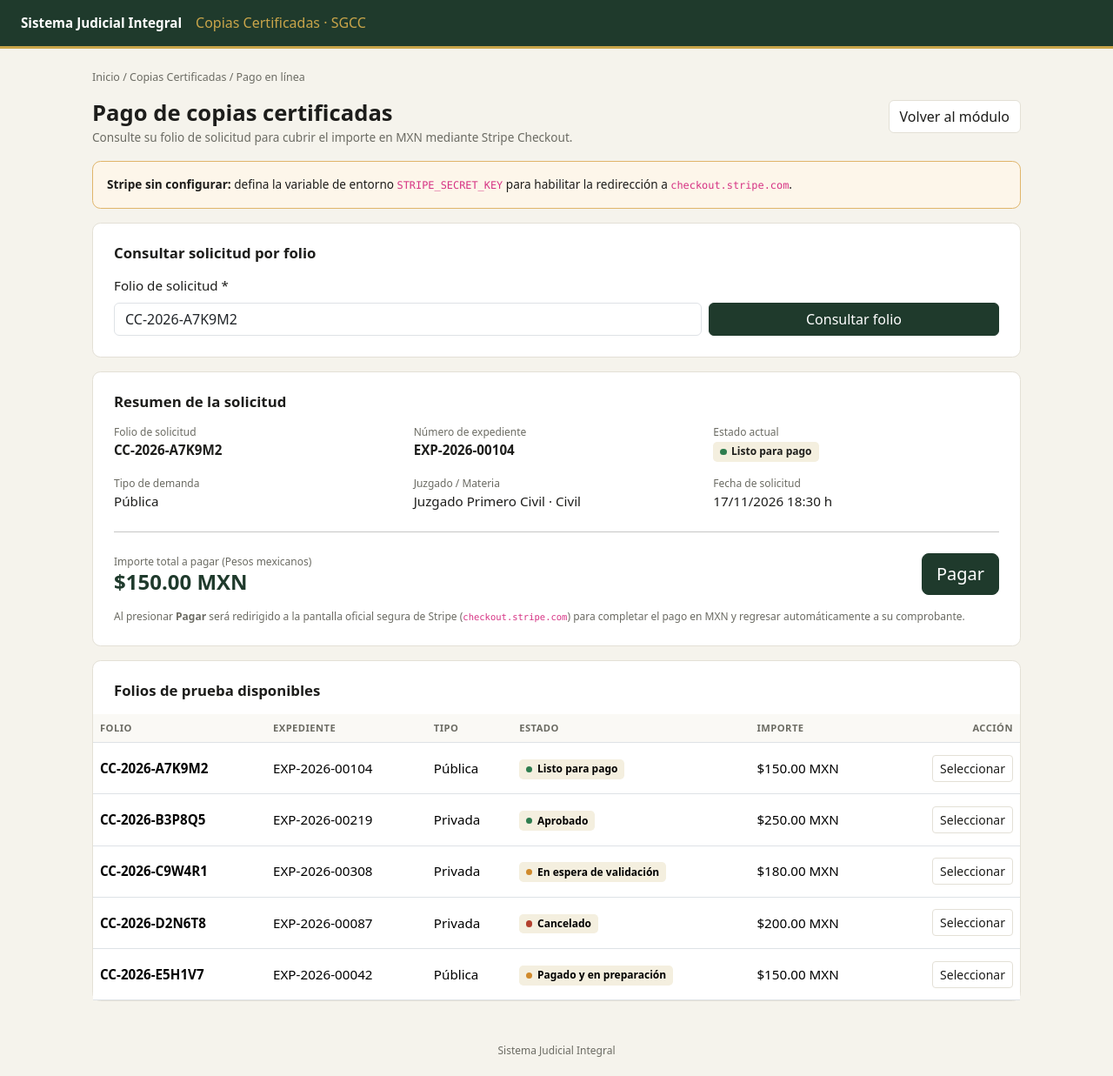
After one commit to sij-utez-2026/Sistema_Judicial, a Java web app: page /copias/publico/pago?folio=CC-2026-A7K9M2 in a window 1280 px wide. The commit adds this page. Shown: the whole page at 87% size. Run offline with Tomcat 11, a stand-in JSP engine, Linux system fonts and the light colour scheme; data that the repository does not hold is empty.

Commit message:
feat(copias): servlets y vistas del portal de pago y comprobante Stripe (RF 4.1)

```diff
--- a/src/main/webapp/WEB-INF/jsp/copias/menu.jsp
+++ b/src/main/webapp/WEB-INF/jsp/copias/menu.jsp
@@ -7,6 +7,7 @@
   - TODO: cuando el núcleo tenga login, mostrar cada opción solo a los roles de la tabla de roles del DFR.
 --%>
 <n:menu-item clave="inicio" url="/copias" texto="Inicio" icono="inicio"/>
+<n:menu-item clave="pago" url="/copias/publico/pago" texto="Pago en línea (Stripe)" icono="documento"/>
 <n:menu-item clave="validacion" texto="Validación de solicitudes" icono="documento"/>
 <n:menu-item clave="entregas" texto="Entregas" icono="carpeta"/>
 <n:menu-item clave="solicitudes" texto="Consulta de solicitudes" icono="buscar"/>
--- /dev/null
+++ b/src/main/webapp/WEB-INF/jsp/copias/publico/pago.jsp
@@ -0,0 +1,157 @@
+<%@ page contentType="text/html;charset=UTF-8" pageEncoding="UTF-8" %>
+<%@ taglib prefix="c" uri="jakarta.tags.core" %>
+<%@ taglib prefix="t" tagdir="/WEB-INF/tags" %>
+<%@ taglib prefix="n" tagdir="/WEB-INF/tags/nucleo" %>
+<%-- Portal público de pago de copias certificadas mediante Stripe Checkout en MXN (RF 4.1) --%>
+<t:layout-publico titulo="Pago de copias certificadas" subtitulo="Copias Certificadas · SGCC">
+    <jsp:attribute name="estilos">
+        <link rel="stylesheet" href="<c:url value='/recursos/copias/css/copias.css'/>">
+    </jsp:attribute>
+    <jsp:body>
+        <n:migas>
+            <a href="<c:url value='/copias'/>">Copias Certificadas</a> / Pago en línea
+        </n:migas>
+
+        <n:encabezado titulo="Pago de copias certificadas"
+                      descripcion="Consulte su folio de solicitud para cubrir el importe en MXN mediante Stripe Checkout.">
+            <a class="btn btn-sij-secundario" href="<c:url value='/copias'/>">Volver al módulo</a>
+        </n:encabezado>
+
+        <c:if test="${not stripeConfigurado}">
+            <div class="sij-aviso sij-aviso-advertencia p-3 mt-3" role="alert">
+                <strong>Stripe sin configurar:</strong> defina la variable de entorno
+                <code>STRIPE_SECRET_KEY</code> para habilitar la redirección a <code>checkout.stripe.com</code>.
+            </div>
+        </c:if>
+
+        <c:if test="${avisoCancelado}">
+            <div class="sij-aviso sij-aviso-advertencia p-3 mt-3" role="status">
+                El pago fue cancelado en Stripe. No se realizó ningún cargo; puede intentarlo nuevamente cuando lo desee.
+            </div>
+        </c:if>
+
+        <n:tarjeta titulo="Consultar solicitud por folio" clase="mt-3">
+            <form method="get" action="<c:url value='/copias/publico/pago'/>" class="row g-2 align-items-end">
+                <div class="col-md-8">
+                    <label for="folio" class="form-label">Folio de solicitud *</label>
+                    <input id="folio" name="folio" type="text" class="form-control"
+                           placeholder="Ejemplo: CC-2026-A7K9M2"
+                           value="<c:out value='${folio}'/>" required>
+                </div>
+                <div class="col-md-4">
+                    <button type="submit" class="btn btn-primary w-100">Consultar folio</button>
+                </div>
+            </form>
+        </n:tarjeta>
+
+        <c:if test="${not empty solicitud}">
+            <n:tarjeta titulo="Resumen de la solicitud">
+                <div class="row g-3">
+                    <div class="col-md-4">
+                        <div class="sij-texto-chico">Folio de solicitud</div>
+                        <div class="fw-semibold"><c:out value="${solicitud.folioSolicitud}"/></div>
+                    </div>
+                    <div class="col-md-4">
+                        <div class="sij-texto-chico">Número de expediente</div>
+                        <div class="fw-semibold"><c:out value="${solicitud.numeroExpediente}"/></div>
+                    </div>
+                    <div class="col-md-4">
+                        <div class="sij-texto-chico">Estado actual</div>
+                        <div><n:estado valor="${solicitud.estado.etiqueta}"/></div>
+                    </div>
+                    <div class="col-md-4">
+                        <div class="sij-texto-chico">Tipo de demanda</div>
+                        <div><c:out value="${solicitud.tipo.etiqueta}"/></div>
+                    </div>
+                    <div class="col-md-4">
+                        <div class="sij-texto-chico">Juzgado / Materia</div>
+                        <div>
+                            <c:out value="${solicitud.juzgadoNombre}"/>
+                            <c:if test="${not empty solicitud.materiaNombre}">
+                                · <c:out value="${solicitud.materiaNombre}"/>
+                            </c:if>
+                        </div>
+                    </div>
+                    <div class="col-md-4">
+                        <div class="sij-texto-chico">Fecha de solicitud</div>
+                        <div><c:out value="${solicitud.fechaSolicitudFormateada}"/></div>
+                    </div>
+                </div>
+
+                <hr class="my-4">
+
+                <div class="d-flex flex-wrap justify-content-between align-items-center gap-3">
+                    <div>
+                        <div class="sij-texto-chico">Importe total a pagar (Pesos mexicanos)</div>
+                        <div class="cop-monto-destacado"><c:out value="${solicitud.costoFormateado}"/></div>
+                    </div>
+
+                    <c:choose>
+                        <c:when test="${not empty pagoExistente}">
+                            <a class="btn btn-primary"
+                               href="<c:url value='/copias/publico/pago/comprobante?folioPago=${pagoExistente.folioPago}'/>">
+                                Ver comprobante de pago
+                            </a>
+                        </c:when>
+                        <c:when test="${solicitud.pagable}">
+                            <form method="post" action="<c:url value='/copias/publico/pago/stripe'/>" class="m-0">
+                                <n:csrf/>
+                                <input type="hidden" name="folio" value="<c:out value='${solicitud.folioSolicitud}'/>">
+                                <button type="submit" class="btn btn-primary btn-lg">Pagar</button>
+                            </form>
+                        </c:when>
+                    </c:choose>
+                </div>
+
+                <c:if test="${not empty motivoNoPagable and empty pagoExistente}">
+                    <div class="sij-aviso sij-aviso-advertencia p-3 mt-3">
+                        <c:out value="${motivoNoPagable}"/>
+                    </div>
+                </c:if>
+
+                <c:if test="${solicitud.pagable and empty pagoExistente}">
+                    <p class="sij-texto-chico mt-3 mb-0">
+                        Al presionar <strong>Pagar</strong> será redirigido a la pantalla oficial segura de Stripe
+                        (<code>checkout.stripe.com</code>) para completar el pago en MXN y regresar automáticamente a su comprobante.
+                    </p>
+                </c:if>
+            </n:tarjeta>
+        </c:if>
+
+        <c:if test="${not empty solicitudesDemo}">
+            <n:tarjeta titulo="Folios de prueba disponibles" sinRelleno="true">
+                <div class="table-responsive">
+                    <table class="table sij-tabla align-middle mb-0">
+                        <thead>
+                        <tr>
+                            <th>Folio</th>
+                            <th>Expediente</th>
+                            <th>Tipo</th>
+                            <th>Estado</th>
+                            <th>Importe</th>
+                            <th class="text-end">Acción</th>
+                        </tr>
+                        </thead>
+                        <tbody>
+                        <c:forEach var="s" items="${solicitudesDemo}">
+                            <tr>
+                                <td class="fw-semibold"><c:out value="${s.folioSolicitud}"/></td>
+                                <td><c:out value="${s.numeroExpediente}"/></td>
+                                <td><c:out value="${s.tipo.etiqueta}"/></td>
+                                <td><n:estado valor="${s.estado.etiqueta}"/></td>
+                                <td><c:out value="${s.costoFormateado}"/></td>
+                                <td class="text-end">
+                                    <a class="btn btn-sm btn-sij-secundario"
+                                       href="<c:url value='/copias/publico/pago?folio=${s.folioSolicitud}'/>">
+                                        Seleccionar
+                                    </a>
+                                </td>
+                            </tr>
+                        </c:forEach>
+                        </tbody>
+                    </table>
+                </div>
+            </n:tarjeta>
+        </c:if>
+    </jsp:body>
+</t:layout-publico>
--- /dev/null
+++ b/src/main/webapp/recursos/copias/css/copias.css
@@ -0,0 +1,36 @@
+/* Estilos propios del módulo de Copias Certificadas (prefijo cop-) */
+.cop-monto-destacado {
+    font-size: 1.5rem;
+    font-weight: 700;
+    color: var(--sij-primario);
+    line-height: 1.2;
+}
+
+.cop-referencia {
+    font-family: ui-monospace, SFMono-Regular, Menlo, Monaco, Consolas, monospace;
+    font-size: .8rem;
+    word-break: break-all;
+}
+
+@media print {
+    .sij-topbar-publico,
+    .sij-pie,
+    .cop-no-imprimir,
+    .toast-container {
+        display: none !important;
+    }
+
+    body.sij-body {
+        background: #fff !important;
+    }
+
+    .sij-main-publico {
+        max-width: 100% !important;
+        padding: 0 !important;
+    }
+
+    .cop-comprobante {
+        border: 1px solid #ccc !important;
+        box-shadow: none !important;
+    }
+}
```
Also changed, not shown: src/main/java/mx/edu/utez/sij/copias/controller/PagoComprobanteServlet.java (added, +47 -0 lines), src/main/java/mx/edu/utez/sij/copias/controller/PagoConsultarServlet.java (added, +53 -0 lines), src/main/java/mx/edu/utez/sij/copias/controller/PagoStripeCheckoutServlet.java (added, +62 -0 lines), src/main/java/mx/edu/utez/sij/copias/controller/PagoStripeRetornoServlet.java (added, +43 -0 lines), src/main/webapp/WEB-INF/jsp/copias/inicio.jsp (+12 -4 lines), src/main/webapp/WEB-INF/jsp/copias/publico/comprobante.jsp (added, +89 -0 lines), src/main/webapp/recursos/copias/js/copias.js (added, +7 -0 lines).
